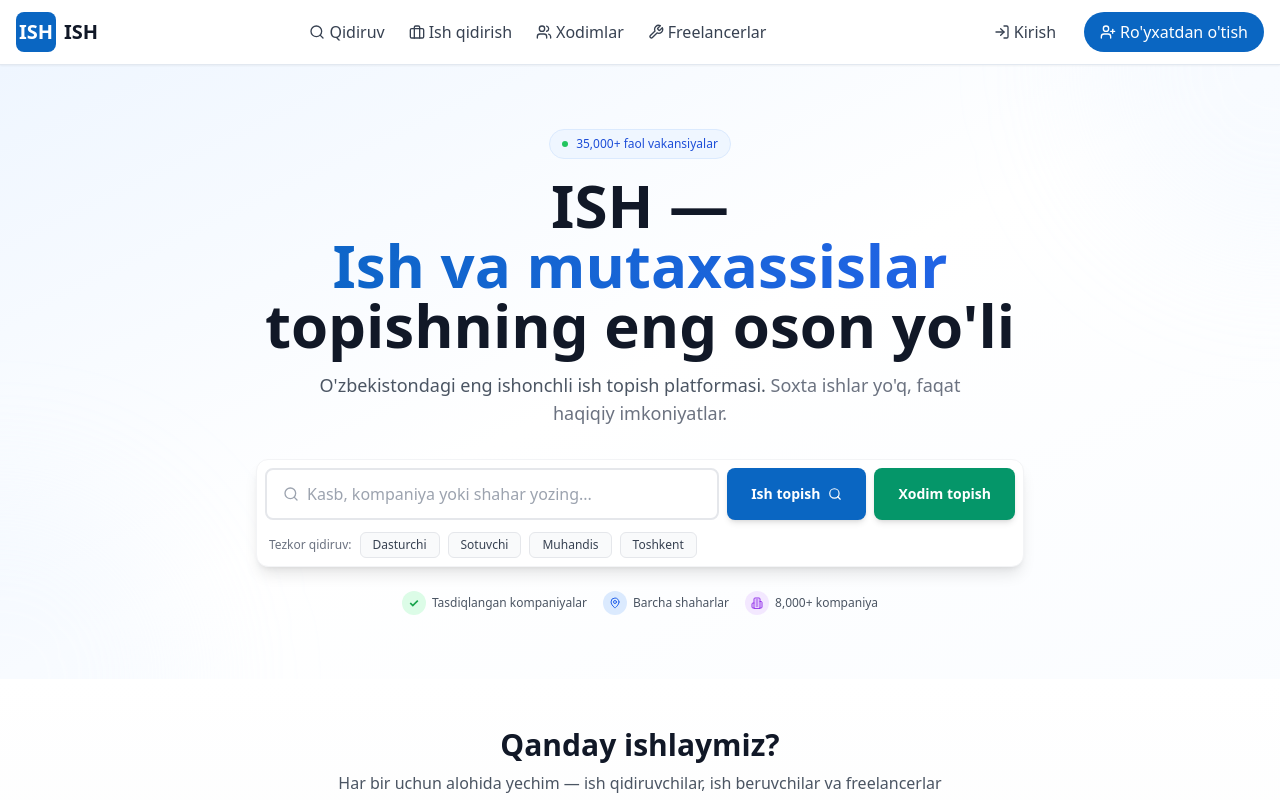
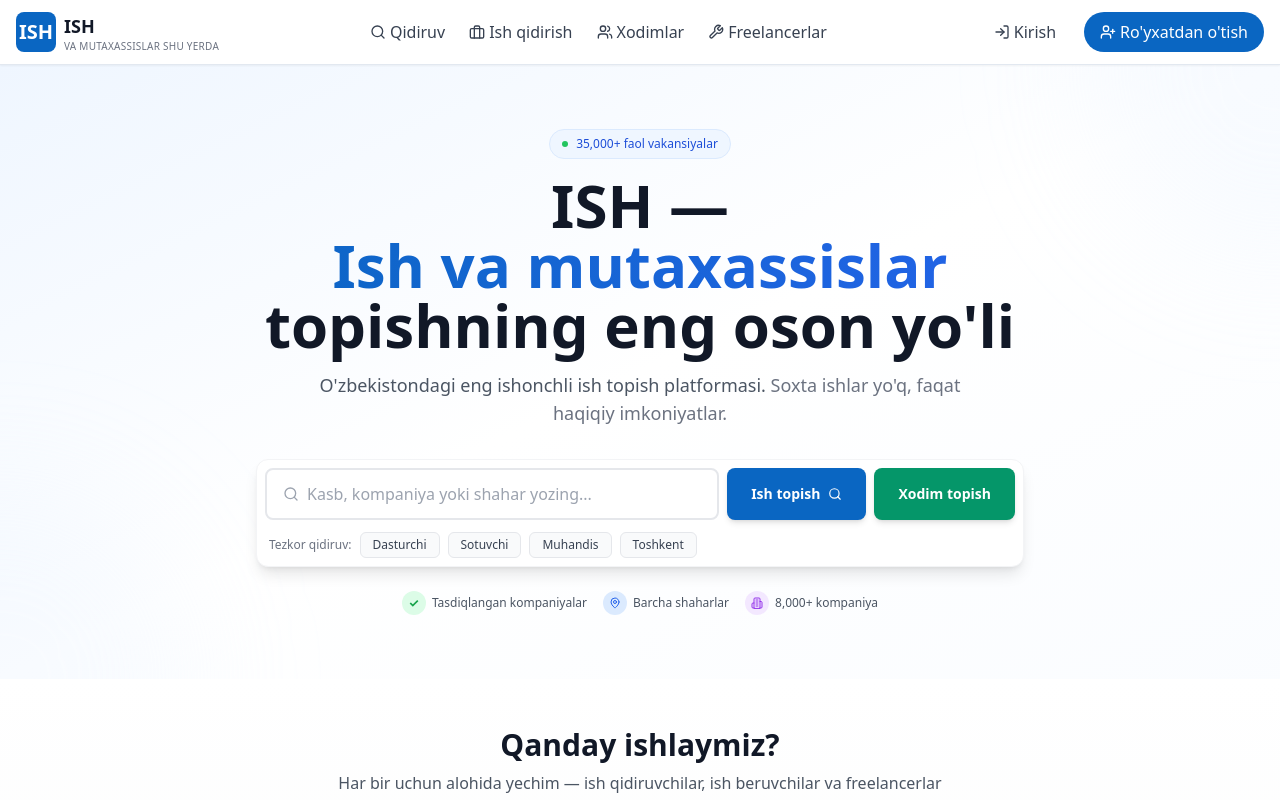
Before and after one commit to ish-uz/ish-frontend, a React (Vite) app: page / in a window 1280 px wide. Shown: the top 800 px of the page. Built offline with nearby package versions, Linux system fonts and the light colour scheme.

Commit message:
git commit -m "style: logo with ISH + tagline in sidebar and header"

```diff
--- a/src/components/Header.tsx
+++ b/src/components/Header.tsx
@@ -71,7 +71,12 @@ export function Header() {
             <div className="flex h-10 w-10 items-center justify-center rounded-lg bg-[#0A66C2] text-white font-bold text-xl">
               ISH
             </div>
-            <span className="text-xl font-bold text-gray-900">ISH</span>
+            <div className="flex flex-col leading-tight">
+              <span className="text-lg font-bold text-gray-900">ISH</span>
+              <span className="text-[10px] font-medium text-gray-500 uppercase tracking-wide">
+                va mutaxassislar shu yerda
+              </span>
+            </div>
           </Link>
 
           {/* Desktop Navigation */}
--- a/src/components/layouts/DashboardLayout.tsx
+++ b/src/components/layouts/DashboardLayout.tsx
@@ -197,7 +197,12 @@ export function DashboardLayout() {
               ISH
             </div>
             {sidebarOpen && (
-              <span className="text-xl font-bold text-slate-900">ISH</span>
+              <div className="flex flex-col justify-center min-w-0 leading-tight">
+                <span className="text-lg font-bold text-slate-900">ISH</span>
+                <span className="text-[10px] font-medium text-slate-500 uppercase tracking-wide">
+                  va mutaxassislar shu yerda
+                </span>
+              </div>
             )}
           </Link>
           <button
```
